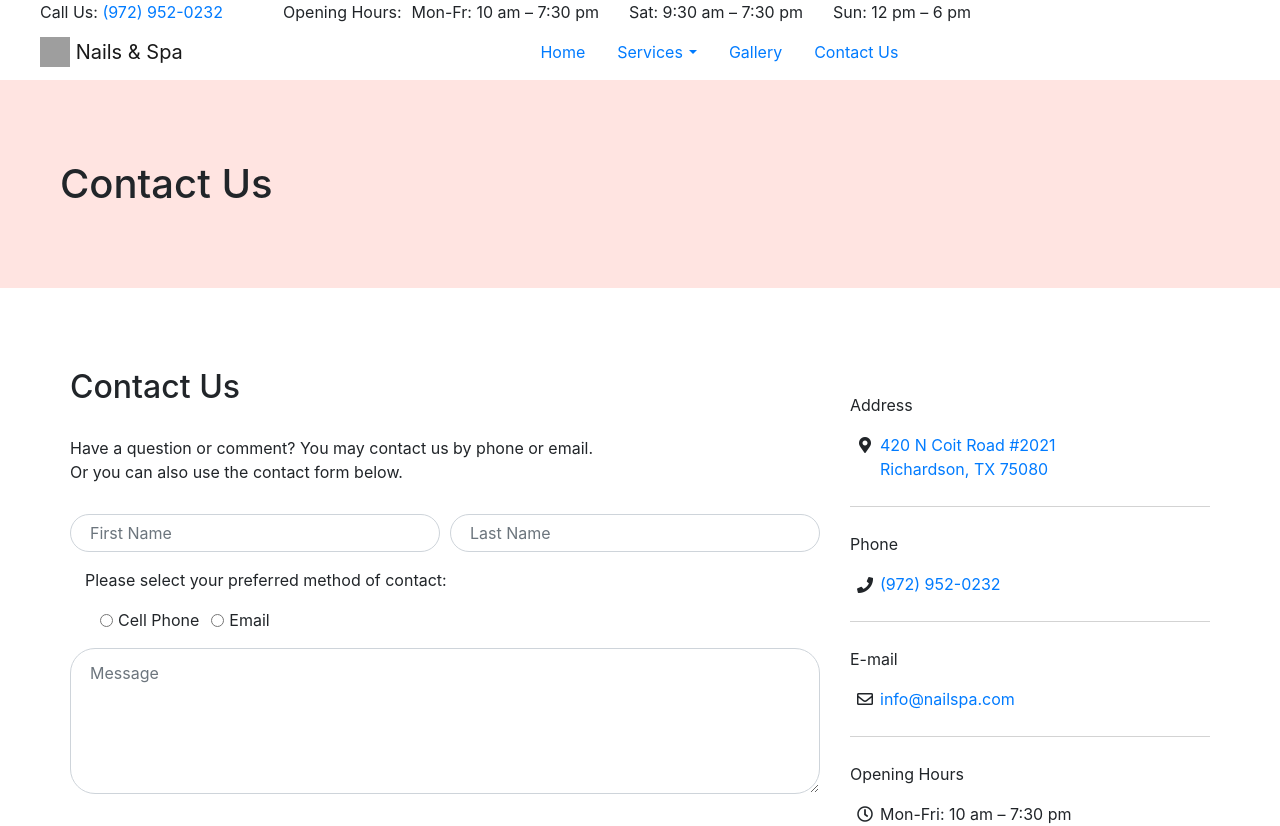
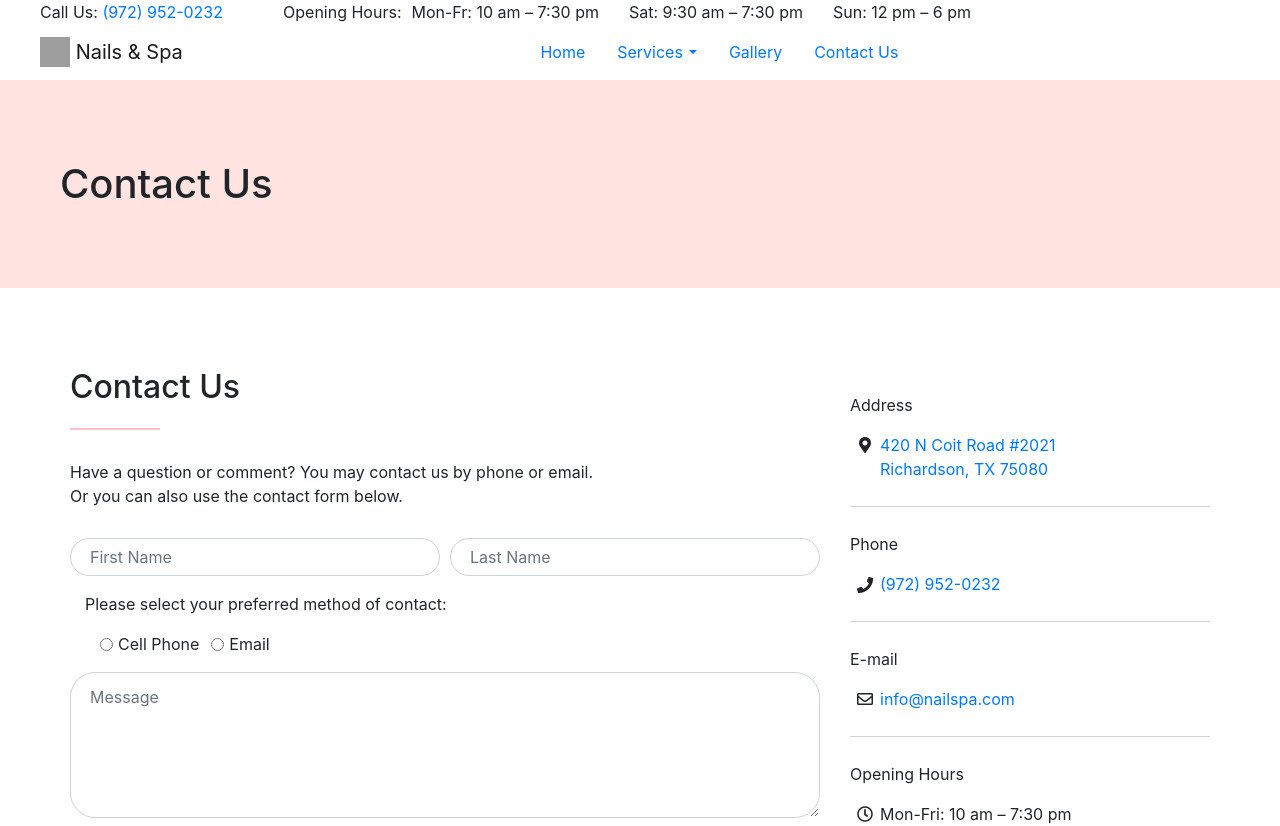
Before and after one commit to cu0ngpitt/NailSpa, an Angular app: page /contact in a window 1280 px wide. Shown: the top 826 px of the page. Built offline with nearby package versions, Linux system fonts and the light colour scheme; grey boxes are pictures that could not be loaded.

Commit message:
Created a new divider bar class

```diff
--- a/src/app/components/contact/contact.component.html
+++ b/src/app/components/contact/contact.component.html
@@ -10,7 +10,7 @@
     <div class="col-lg-8">
       <h2>Contact Us</h2>
 
-      <div class="divider"></div>
+      <div class="divider-lg"></div>
 
       <p class="intro">Have a question or comment? You may contact us by phone or email.<br>
         Or you can also use the contact form below.
```
